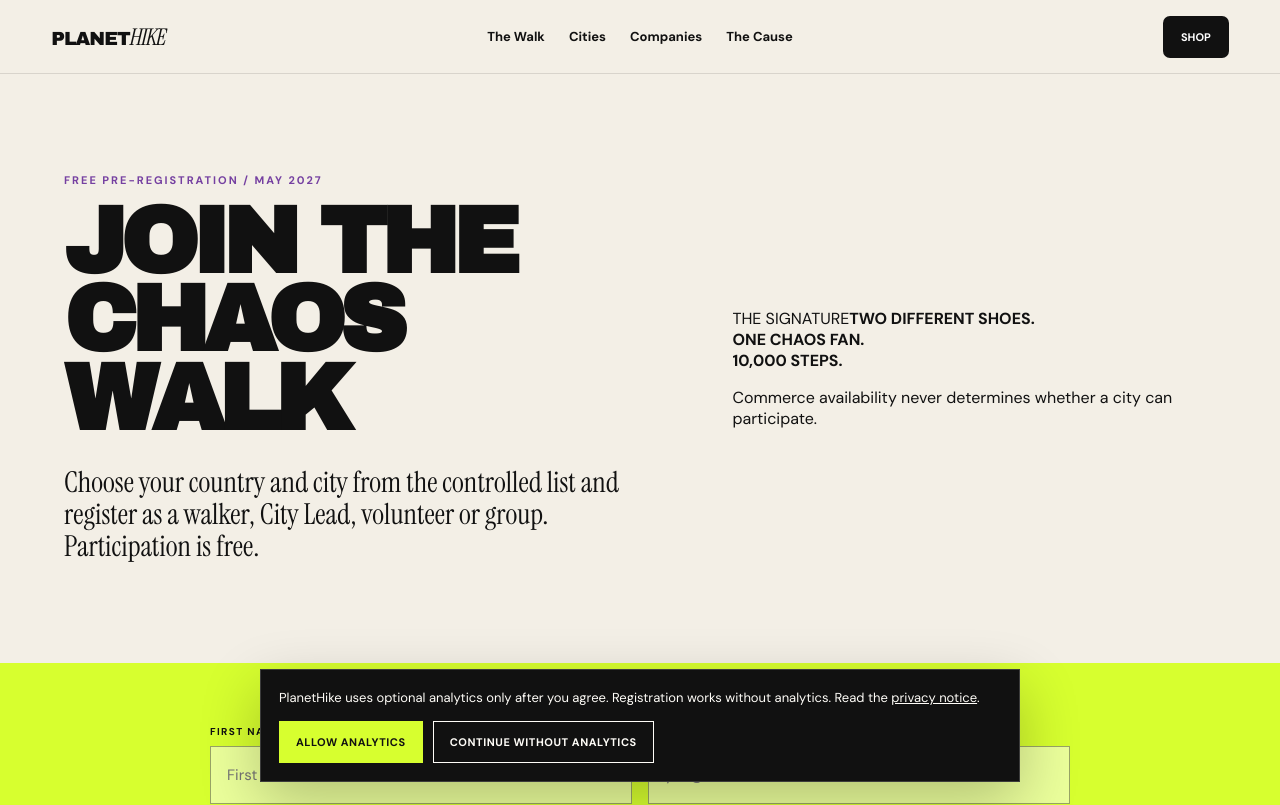
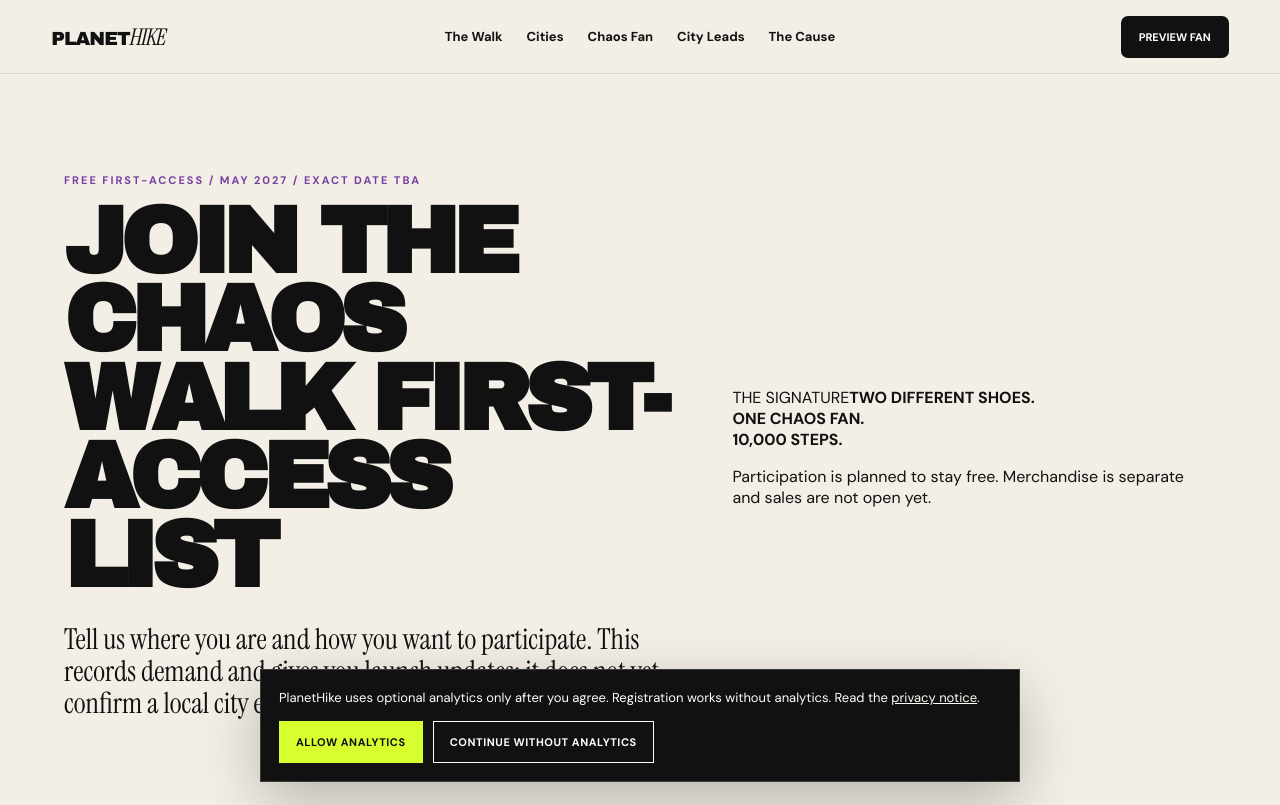
Before and after one commit to unikmo/planethike, a Next.js app: page /join in a window 1280 px wide. Shown: the top 805 px of the page. Built offline with nearby package versions, Linux system fonts and the light colour scheme; no server answers.

Commit message:
Clarify first-access status on participant join page

```diff
--- a/app/join/page.tsx
+++ b/app/join/page.tsx
@@ -1,4 +1,35 @@
 import type { Metadata } from 'next';
+import MobileMenu from '../MobileMenu';
 import PreregisterForm from '../PreregisterForm';
-export const metadata: Metadata={title:'Join The Chaos Walk Free | May 2027 | PlanetHike',description:'Pre-register free for The Chaos Walk in May 2027. Choose your country and city, then join as a walker, City Lead, volunteer or group.',alternates:{canonical:'/join'}};
-export default function Page(){return <main className="seoPage"><header className="seoHeader"><a className="brand" href="/">PLANET<span>HIKE</span></a><nav><a href="/the-chaos-walk">The Walk</a><a href="/cities">Cities</a><a href="/companies">Companies</a><a href="/the-cause">The Cause</a></nav><a className="seoHeaderCta" href="/shop">Shop</a></header><section className="seoHero"><div><p className="seoEyebrow">FREE PRE-REGISTRATION / MAY 2027</p><h1>Join The Chaos Walk</h1><p className="seoLead">Choose your country and city from the controlled list and register as a walker, City Lead, volunteer or group. Participation is free.</p></div><aside className="seoHeroCard"><span>THE SIGNATURE</span><strong>TWO DIFFERENT SHOES.<br/>ONE CHAOS FAN.<br/>10,000 STEPS.</strong><p>Commerce availability never determines whether a city can participate.</p></aside></section><section className="joinSection" style={{minHeight:'auto',paddingTop:70}}><PreregisterForm/></section></main>}
+
+export const metadata: Metadata = {
+  title: 'Join The Chaos Walk First-Access List | May 2027 | PlanetHike',
+  description: 'Join the free first-access list for The Chaos Walk planned for May 2027. Record your country, city and participation interest; local event confirmation follows later.',
+  alternates: { canonical: '/join' },
+};
+
+export default function Page() {
+  return (
+    <main className="seoPage">
+      <header className="seoHeader">
+        <a className="brand" href="/">PLANET<span>HIKE</span></a>
+        <nav><a href="/the-chaos-walk">The Walk</a><a href="/cities">Cities</a><a href="/shop">Chaos Fan</a><a href="/city-leads">City Leads</a><a href="/the-cause">The Cause</a></nav>
+        <a className="seoHeaderCta" href="/shop">Preview fan</a>
+        <MobileMenu />
+      </header>
+      <section className="seoHero">
+        <div>
+          <p className="seoEyebrow">FREE FIRST-ACCESS / MAY 2027 / EXACT DATE TBA</p>
+          <h1>Join The Chaos Walk first-access list</h1>
+          <p className="seoLead">Tell us where you are and how you want to participate. This records demand and gives you launch updates; it does not yet confirm a local city event.</p>
+        </div>
+        <aside className="seoHeroCard">
+          <span>THE SIGNATURE</span>
+          <strong>TWO DIFFERENT SHOES.<br/>ONE CHAOS FAN.<br/>10,000 STEPS.</strong>
+          <p>Participation is planned to stay free. Merchandise is separate and sales are not open yet.</p>
+        </aside>
+      </section>
+      <section className="joinSection" style={{minHeight:'auto',paddingTop:70}}><PreregisterForm/></section>
+    </main>
+  );
+}
```
